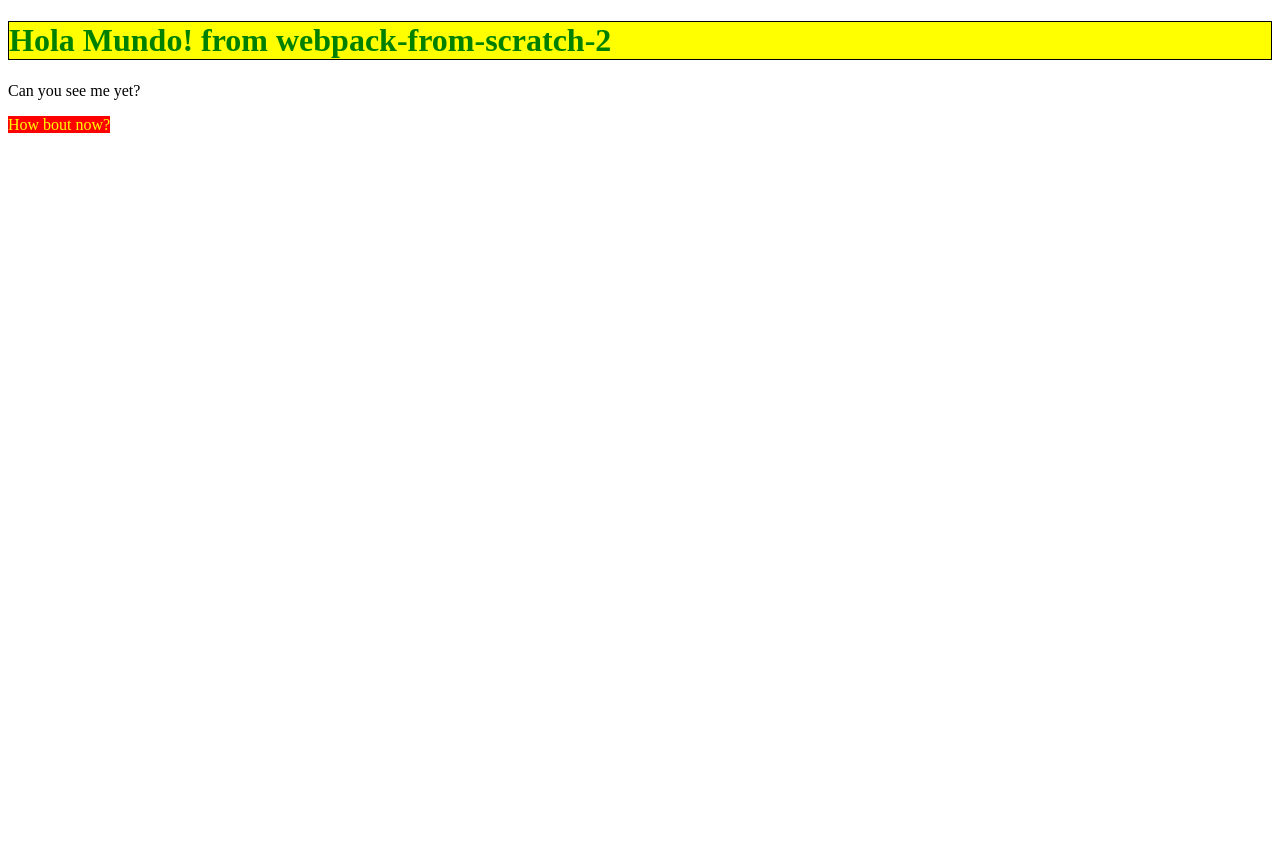
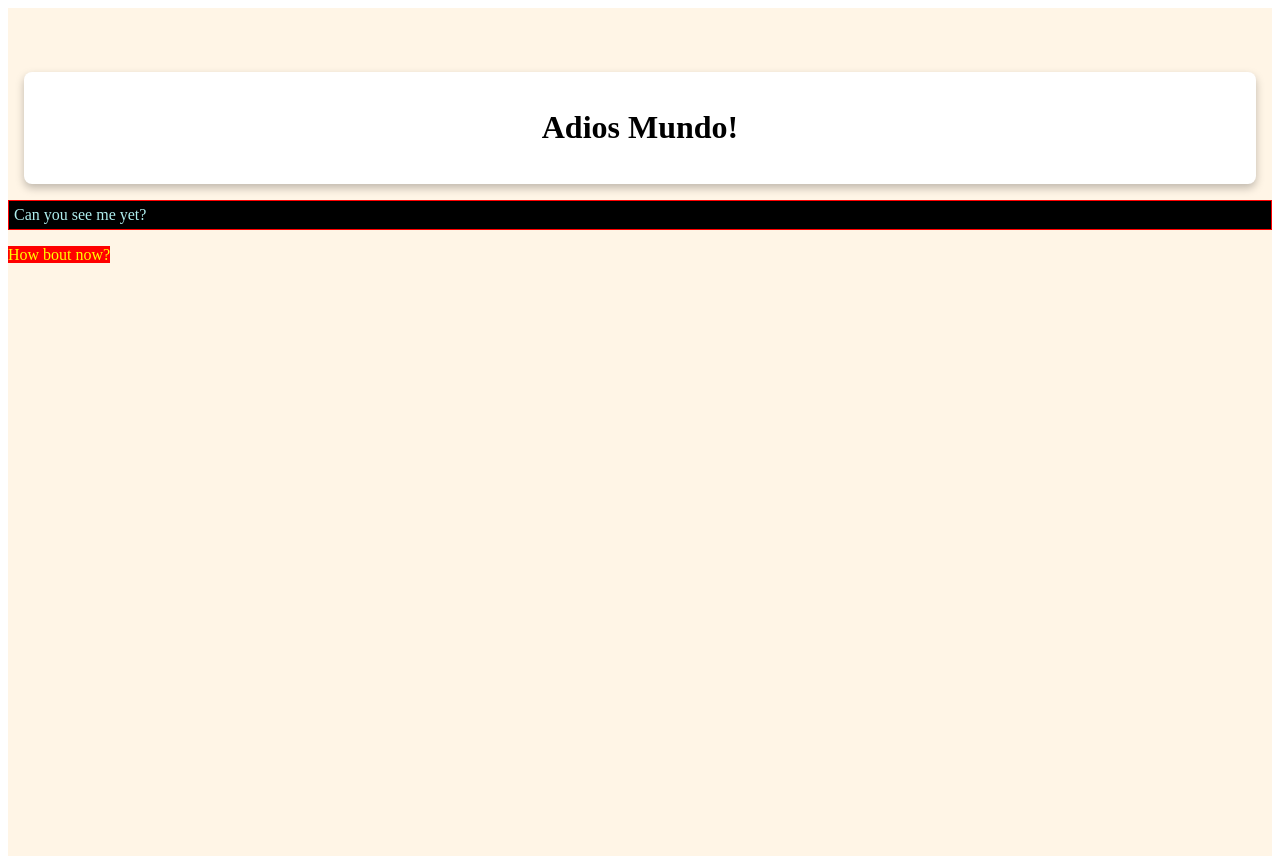
Before and after one commit to simplesNotEZ/webpack-from-scratch-2, a Vue app: page / in a window 1280 px wide. Before the commit the page ends 800 px from the top, so only its background shows below. Built offline with nearby package versions, Linux system fonts and the light colour scheme.

Commit message:
[master] Add mini-css-extract-plugin and sass to the project

```diff
--- a/assets/app.css
+++ /dev/null
@@ -1,5 +0,0 @@
-h1 {
-  border: 1px solid red;
-  background-color: black;
-  color: fuchsia;
-}
--- /dev/null
+++ b/assets/app.scss
@@ -0,0 +1,6 @@
+.test-p {
+  border: 1px solid red;
+  background-color: black;
+  color: paleturquoise;
+  padding: 5px;
+}
--- a/package.json
+++ b/package.json
@@ -21,6 +21,9 @@
   "devDependencies": {
     "css-loader": "^4.3.0",
     "html-webpack-plugin": "^4.5.0",
+    "mini-css-extract-plugin": "^0.11.2",
+    "node-sass": "^4.14.1",
+    "sass-loader": "^10.0.2",
     "vue-loader": "^15.9.3",
     "vue-style-loader": "^4.1.2",
     "vue-template-compiler": "^2.6.12",
--- a/src/App.vue
+++ b/src/App.vue
@@ -1,14 +1,30 @@
 <template>
-  <div>
-    <h1 class="h1-class">Hola Mundo! from webpack-from-scratch-2</h1>
-    <p>Can you see me yet?</p>
+  <div class="app-container">
+    <title-card></title-card>
+    <p class="test-p">Can you see me yet?</p>
     <span style="color: yellow; background-color: red">How bout now?</span>
   </div>
 </template>
 
-<style scoped>
-h1 {
-  background-color: yellow;
+<script>
+import TitleCard from './components/atoms/TitleCard';
+
+export default {
+  name: 'App',
+  components: {
+    TitleCard,
+  },
+};
+</script>
+
+<style lang="scss" scoped>
+.app-container {
+  padding-top: 3rem;
+  background-color: #fff5e6;
+  height: 100vh;
+}
+.h1-class {
+  background-color: goldenrod;
   border: 1px solid black;
   color: green;
 }
--- /dev/null
+++ b/src/components/atoms/TitleCard.vue
@@ -0,0 +1,20 @@
+<template>
+  <div data-test="title-card-container" class="title-card-div">
+    <h1>Adios Mundo!</h1>
+  </div>
+</template>
+
+<script>
+export default {};
+</script>
+
+<style lang="scss" scoped>
+.title-card-div {
+  box-shadow: 0 0.25rem 0.5rem 0 rgba(0, 0, 0, 0.25);
+  border-radius: 0.5rem;
+  padding: 1rem 0.75rem;
+  text-align: center;
+  background-color: #ffffff;
+  margin: 1rem;
+}
+</style>
--- a/src/main.js
+++ b/src/main.js
@@ -1,6 +1,6 @@
 import Vue from 'vue';
 import App from './App.vue';
-import '../assets/app.css';
+import '../assets/app.scss';
 
 new Vue({
   el: '#app',
--- a/webpack.dev.config.js
+++ b/webpack.dev.config.js
@@ -4,6 +4,7 @@ const path = require('path');
 const { VueLoaderPlugin } = require('vue-loader');
 const HtmlWebpackPlugin = require('html-webpack-plugin');
 const webpack = require('webpack');
+const MiniCssExtractPlugin = require('mini-css-extract-plugin');
 
 module.exports = {
   mode: 'development',
@@ -28,7 +29,16 @@ module.exports = {
       },
       {
         test: /\.css$/,
-        use: ['vue-style-loader', 'css-loader'],
+        use: ['vue-style-loader', MiniCssExtractPlugin.loader, 'css-loader'],
+      },
+      {
+        test: /\.scss$/,
+        use: [
+          'vue-style-loader',
+          MiniCssExtractPlugin.loader,
+          'css-loader',
+          'sass-loader',
+        ],
       },
     ],
   },
@@ -40,5 +50,11 @@ module.exports = {
       inject: true,
     }),
     new webpack.HotModuleReplacementPlugin(),
+    new MiniCssExtractPlugin({
+      filename: 'main.css',
+    }),
   ],
+  resolve: {
+    extensions: ['*', '.js', '.vue', '.json'],
+  },
 };
```
Also changed, not shown: 1 other file (tests, documents, lock files or other folders).
